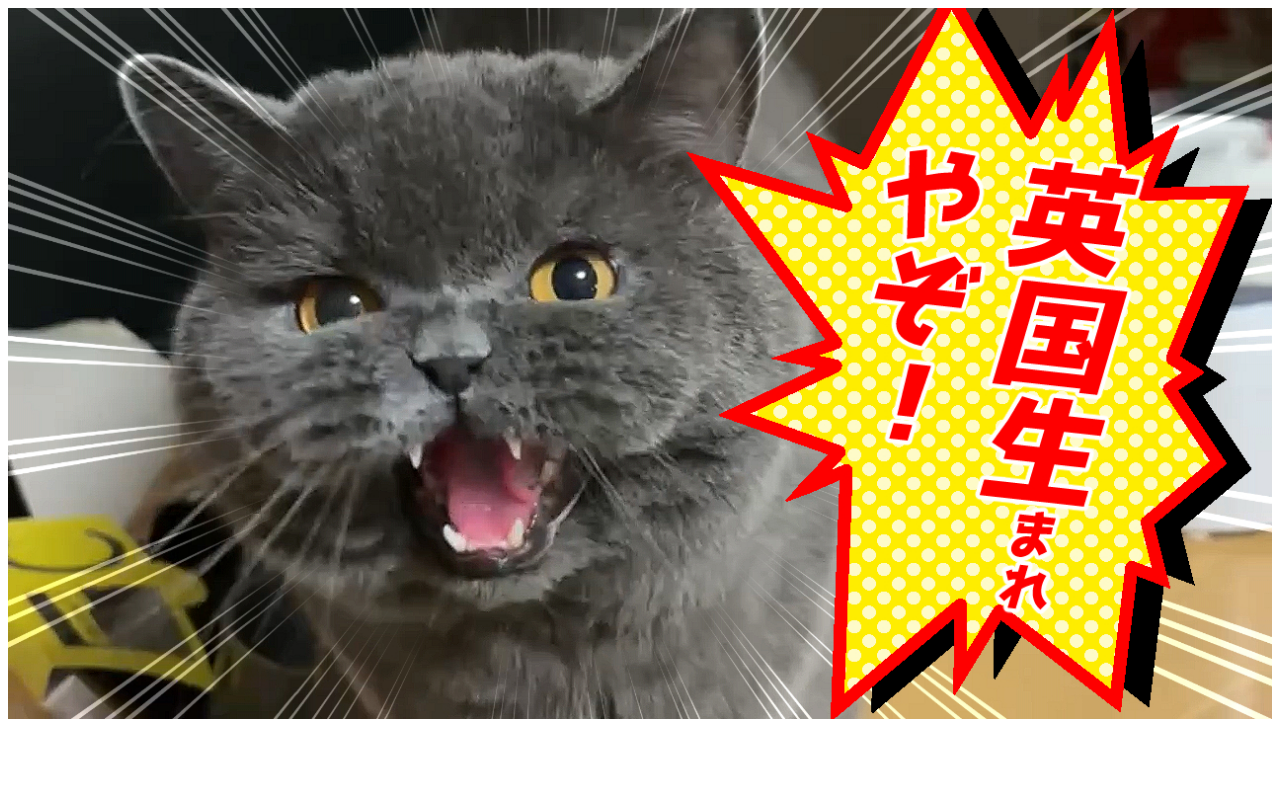
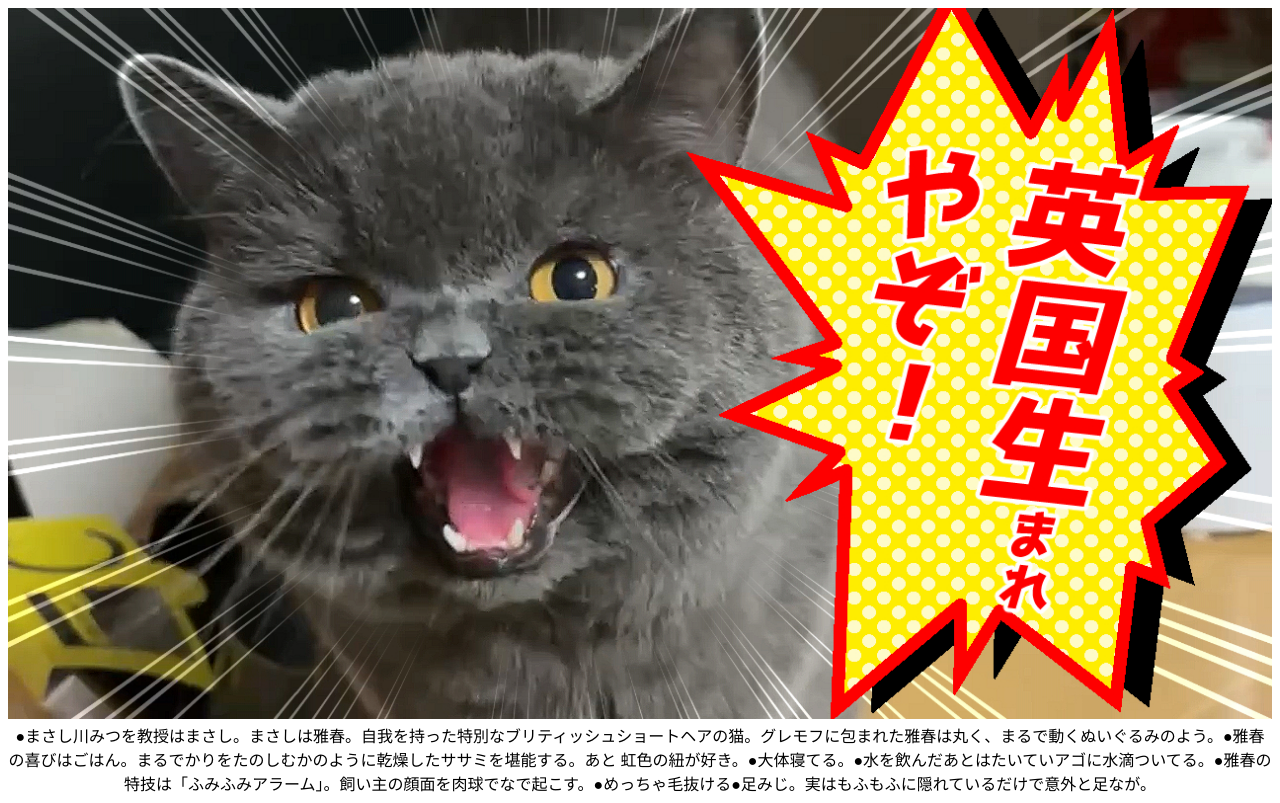
Before and after one commit to binclipper/mochimochimasaharu, a plain HTML site: page index.html in a window 1280 px wide. Drawn offline with Linux system fonts and the light colour scheme.

Commit message:
Add description of Professor Masashi's cat
Added a description about Professor Masashi's British Shorthair cat, including its characteristics and habits.

```diff
--- a/index.html
+++ b/index.html
@@ -9,5 +9,7 @@
     <div style="text-align: center;">
         <img src="index.jpg" style="max-width: 100%; height: auto;">
     </div>
+    <div style="text-align: center;">●まさし川みつを教授はまさし。まさしは雅春。自我を持った特別なブリティッシュショートヘアの猫。グレモフに包まれた雅春は丸く、まるで動くぬいぐるみのよう。●雅春の喜びはごはん。まるでかりをたのしむかのように乾燥したササミを堪能する。あと
+虹色の紐が好き。●大体寝てる。●水を飲んだあとはたいていアゴに水滴ついてる。●雅春の特技は「ふみふみアラーム」。飼い主の顔面を肉球でなで起こす。●めっちゃ毛抜ける●足みじ。実はもふもふに隠れているだけで意外と足なが。</div>
 </body>
 </html>
```
